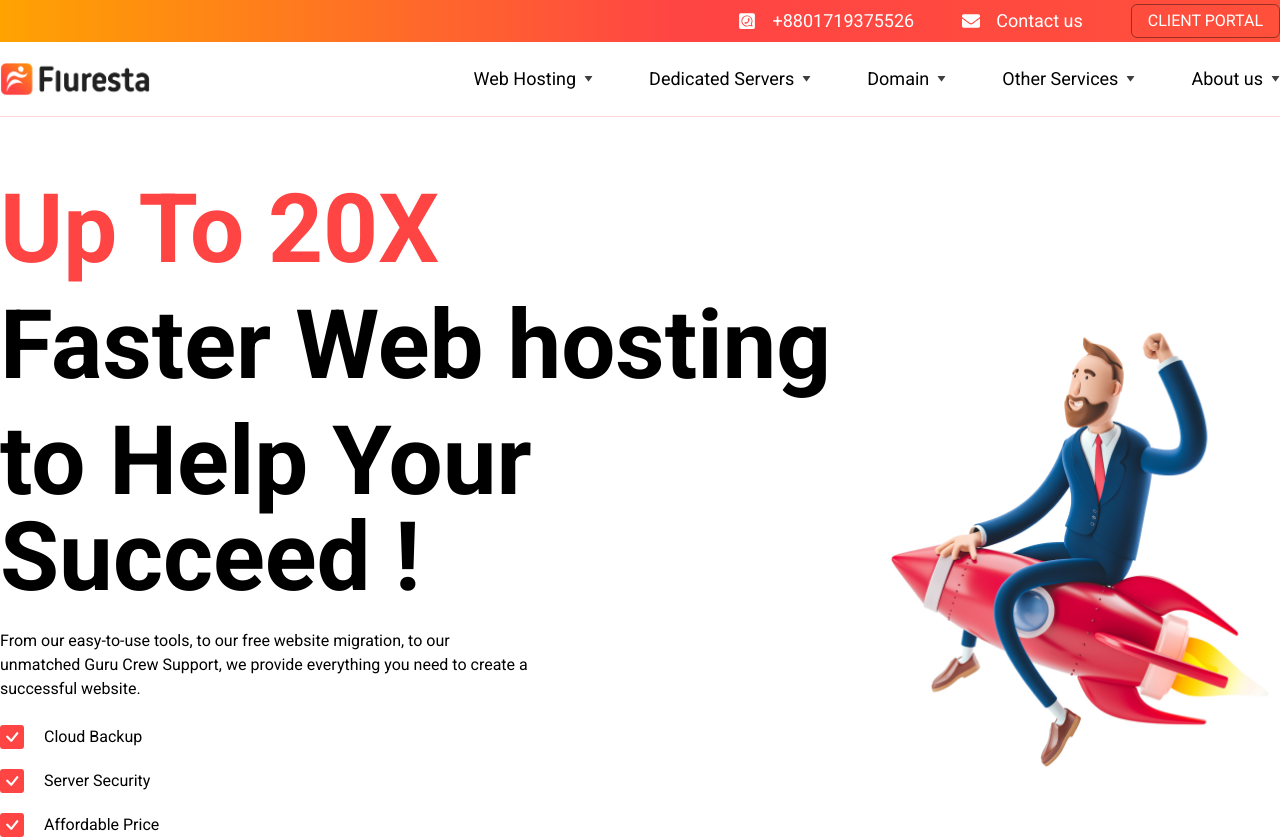
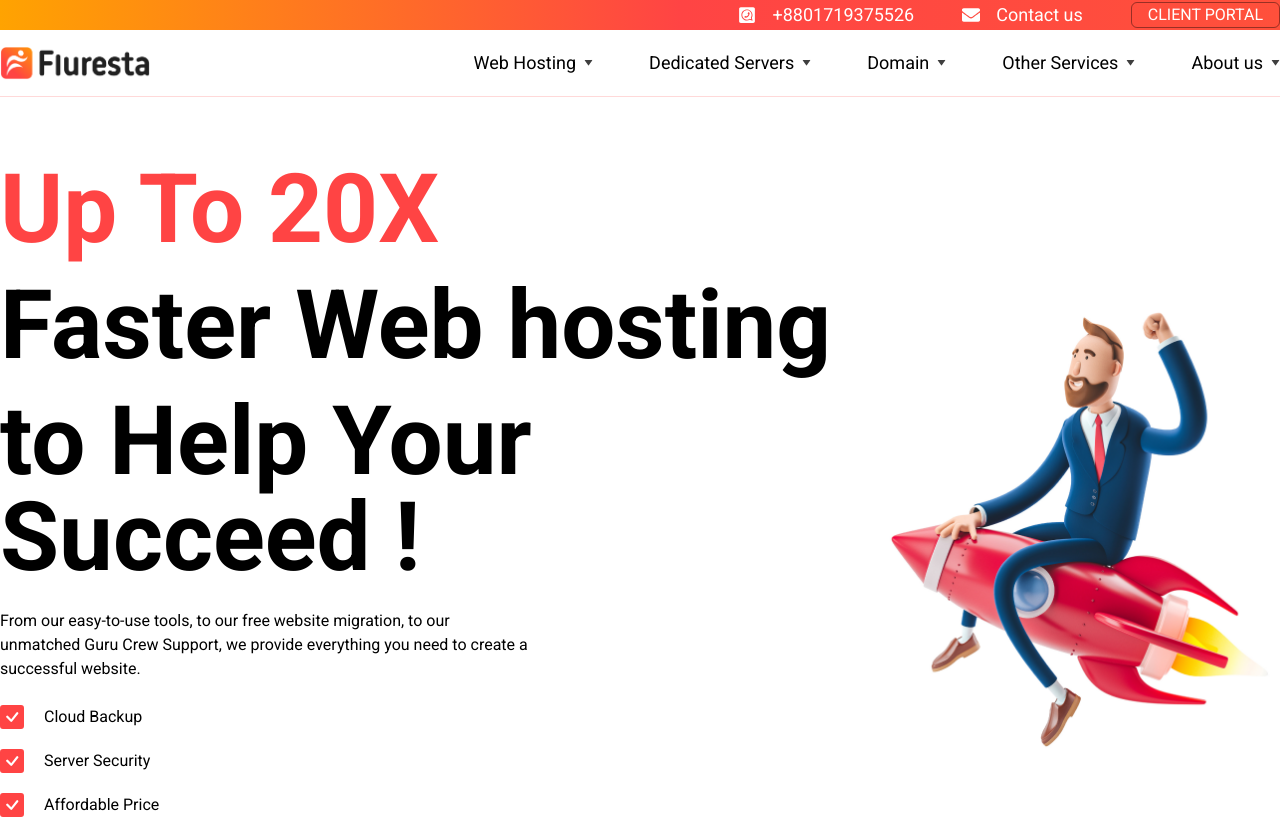
Before and after one commit to pothikit/hostfule-project, a React (Create React App) app: page / in a window 1280 px wide. Shown: the top 839 px of the page. Built offline with nearby package versions, Linux system fonts and the light colour scheme; a web font is replaced by a local one.

Commit message:
map and top header height reduce

```diff
--- a/src/components/header/Header.jsx
+++ b/src/components/header/Header.jsx
@@ -11,12 +11,12 @@ export const Header = () => {
     return (
         <>
             <header className=''>
-                <div className="top-header py-1">
+                <div className="top-header py-[1px]">
                     <div className="container mx-auto">
                         <ul className='flex justify-end items-center gap-12 text-white text-lg'>
                             <li className=''><a href="https://wa.me/+8801719375526" className='flex items-center gap-4'><span className="rotate-[270deg]"><FaWhatsappSquare /></span>+8801719375526</a></li>
                             <li className=''><a href="mailto:hostflu@gmail.com" className='flex items-center gap-4'><FaEnvelope />Contact us</a></li>
-                            <Link to="https://my.hostflu.com/register.php" target="_blank" className="p-1 border border-black border-opacity-40 hover:text-black hover:border-white duration-500 px-4 text-white rounded-md text-base">CLIENT PORTAL</Link>
+                            <Link to="https://my.hostflu.com/register.php" target="_blank" className="border border-black border-opacity-40 hover:text-black hover:border-white duration-500 px-4 text-white rounded-md text-base">CLIENT PORTAL</Link>
                         </ul>
                     </div>
                 </div>
@@ -25,7 +25,7 @@ export const Header = () => {
             {/* navbar */}
             <nav className='border-b border-primary border-opacity-20 py-3 sticky top-0 bg-white z-50'>
                 <div className="container mx-auto">
-                    <div className="navigation-menu flex justify-between items-center py-2">
+                    <div className="navigation-menu flex justify-between items-center py-1">
                         <div className="logo">
                             <Link to="/"><img src={logo} alt="Logo" width='150' /></Link>
                         </div>
--- a/src/components/home/MapGlobal.jsx
+++ b/src/components/home/MapGlobal.jsx
@@ -13,14 +13,14 @@ function MapGlobal() {
                 </div>
                 <div className='flex items-center mt-24 gap-x-10 justify-between'>
                     <div className="w-4/12 flex flex-col items-center">
-                        <ul className='flex flex-col gap-9'>
-                            <li className='w-16 h-16 flex items-center justify-center text-3xl text-gray-600 bg-white rounded-lg'><BiHomeAlt2 /></li>
-                            <li className='w-16 h-16 flex items-center justify-center text-3xl text-gray-600 bg-white rounded-lg'><AiOutlinePlus /></li>
-                            <li className='w-16 h-16 flex items-center justify-center text-3xl text-gray-600 bg-white rounded-lg'><AiOutlineMinus /></li>
+                        <ul className='flex flex-col gap-5'>
+                            <li className='w-12 h-12 flex items-center justify-center text-3xl text-gray-600 bg-white rounded-lg'><BiHomeAlt2 /></li>
+                            <li className='w-12 h-12 flex items-center justify-center text-3xl text-gray-600 bg-white rounded-lg'><AiOutlinePlus /></li>
+                            <li className='w-12 h-12 flex items-center justify-center text-3xl text-gray-600 bg-white rounded-lg'><AiOutlineMinus /></li>
                         </ul>
                     </div>
                     <div className='w-8/12'>
-                        <img src={map} alt="map" className='mx-auto pr-0 md:pr-10' />
+                        <img src={map} alt="map" className='mx-auto pr-0 w-[80%] md:pr-10' />
                     </div>
                 </div>
             </div>
```
